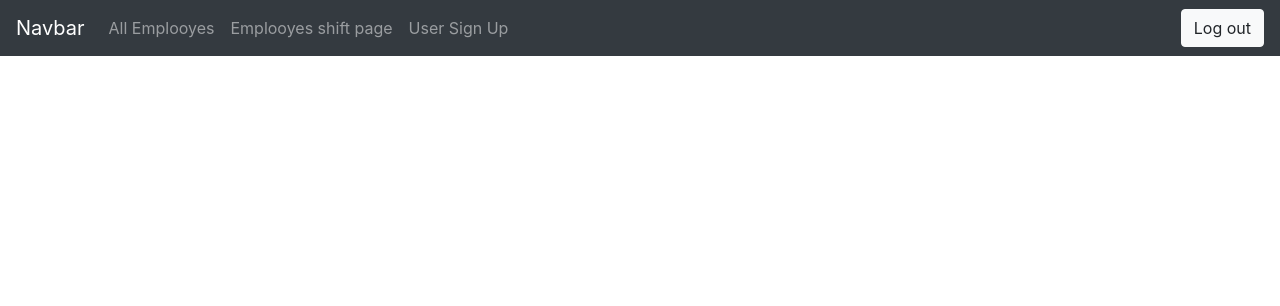
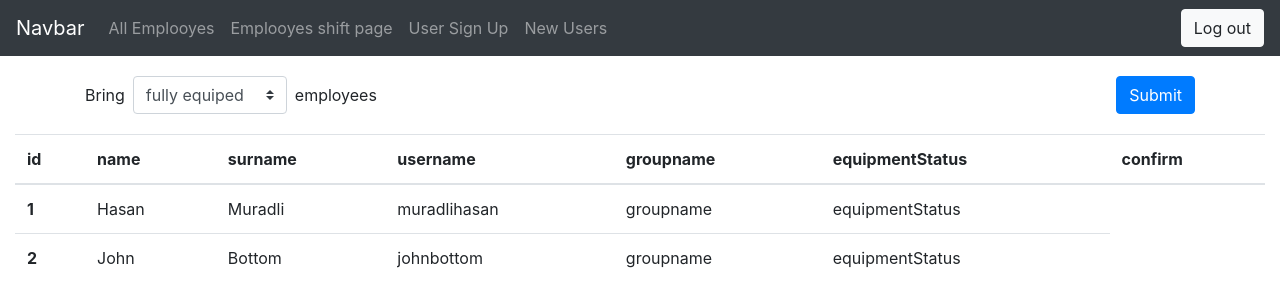
Before and after one commit to bashiroglu/developing-front-employeesmanagerapp, a React (Create React App) app: page /employee-confirm in a window 1280 px wide. Shown: the top 306 px of the page. Built offline with nearby package versions, Linux system fonts and the light colour scheme.

Commit message:
added newly added employees confirm page and faced with problem to display confirm button

```diff
--- a/src/App.js
+++ b/src/App.js
@@ -6,6 +6,7 @@ import AllUsersPage from './pages/allemployeespage/AllEmployeesPage';
 import EmployeesShiftPage from './pages/employeesshiftpage//EmployeesShiftPage';
 import SignUpUserByManagerPage from './pages/signupuserbymanagerpage/SignUpUserByManagerPage';
 import LoginAndSignUpPage from './pages/loginandsignuppage/LoginAndSignUpPage';
+import NewlyAddedEmployeesPage from './pages/newaddedemployeespage/NewlyAddedEmployeesPage';
 
 import 'bootstrap/dist/css/bootstrap.min.css';
 
@@ -39,6 +40,11 @@ export class App extends Component {
               path="/sign-up-or-sign-in"
               component={LoginAndSignUpPage}
             />
+            <Route
+              exact
+              path="/employee-confirm"
+              component={NewlyAddedEmployeesPage}
+            />
           </Switch>
         </div>
       </div>
--- a/src/components/header/Header.jsx
+++ b/src/components/header/Header.jsx
@@ -26,6 +26,11 @@ export class Header extends Component {
                   User Sign Up
                 </Link>
               </li>
+              <li className="nav-item ">
+                <Link className="nav-link" to="/employee-confirm">
+                  New Users
+                </Link>
+              </li>
             </ul>
           </div>
           <Link className="btn-light btn ml-auto" to="/logout">
--- a/src/components/userlist/UserList.jsx
+++ b/src/components/userlist/UserList.jsx
@@ -1,11 +1,11 @@
 import React from 'react';
 import UserItem from '../useritem/UserItem';
 
-function UserList({ employees }) {
+function UserList({ employees, confirmation }) {
   return (
     <tbody>
       {employees.map(employee => (
-        <UserItem key={employee.id} employee={employee} />
+        <UserItem key={employee.id} employee={employee} confirmation />
       ))}
     </tbody>
   );
--- /dev/null
+++ b/src/pages/newaddedemployeespage/NewlyAddedEmployeesPage.jsx
@@ -0,0 +1,48 @@
+import React, { Component } from 'react';
+
+import Filter from '../../components/filter/Filter';
+import Table from '../../components/table/Table';
+
+export class NewlyAddedUsers extends Component {
+  static defaultProps = {
+    TableColumns: [
+      'id',
+      'name',
+      'surname',
+      'username',
+      'groupname',
+      'equipmentStatus',
+      'confirm'
+    ],
+    FilterOptions: ['fully equiped', 't-shirt equiped', 'shoes equiped'],
+    employees: [
+      {
+        id: '1',
+        name: 'Hasan',
+        surname: 'Muradli',
+        username: 'muradlihasan',
+        groupname: 'groupname',
+        equipmentStatus: 'equipmentStatus'
+      },
+      {
+        id: '2',
+        name: 'John',
+        surname: 'Bottom',
+        username: 'johnbottom',
+        groupname: 'groupname',
+        equipmentStatus: 'equipmentStatus'
+      }
+    ]
+  };
+  render() {
+    const { FilterOptions, TableColumns, employees } = this.props;
+    return (
+      <div>
+        <Filter FilterOptions={FilterOptions} />
+        <Table TableColumns={TableColumns} employees={employees} confirmation />
+      </div>
+    );
+  }
+}
+
+export default NewlyAddedUsers;
```
Also changed, not shown: src/components/useritem/UserItem.jsx (+16 -2 lines).
